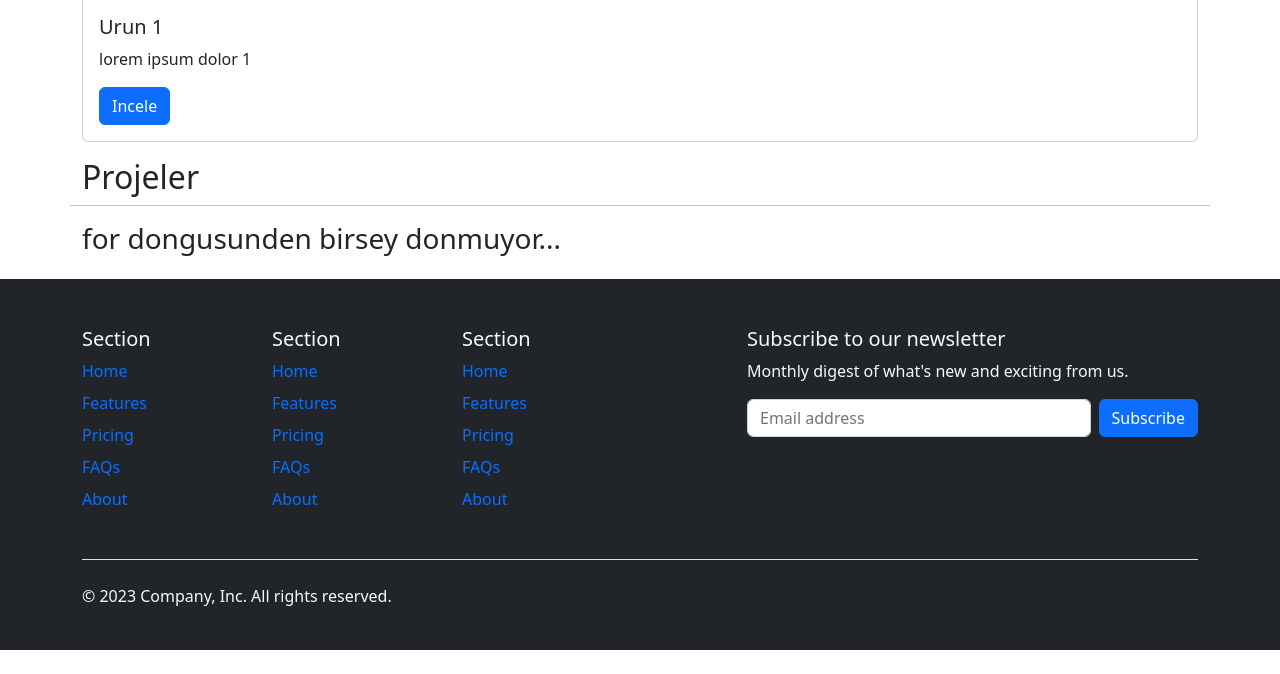
After one commit to barisist34/django_fake_db_kurumsal_site, a Django app: page /urunler/1/ in a window 1280 px wide. The commit adds this page. Shown: the part 577-1251 px from the top of the page. Run offline with Django 4.2, Linux system fonts and the light colour scheme; some libraries are stand-ins or nearby versions.

Commit message:
230905-197. 'product_detail' Sayfası ve Bilgilerin Getirilmesi

```diff
--- a/django_firmasi/urls.py
+++ b/django_firmasi/urls.py
@@ -27,6 +27,6 @@
 
 urlpatterns = [
     path('admin/', admin.site.urls),
-    path("products/",include("product.urls")),
+    path("urunler/",include("product.urls")),
     path("",include('page.urls')),
 ]
--- a/page/templates/base/navbar.html
+++ b/page/templates/base/navbar.html
@@ -10,6 +10,7 @@
                 <div class="navbar-nav ms-auto">
                     <a class="nav-link {% if request.path == "/" %}active{% endif %} " aria-current="page" href="">Anasayfa</a>
                     {% comment %} <a class="nav-link " href="\hakkimizda\">Hakkimizda</a> {% endcomment %}
+                    <a class="nav-link {% if request.path == "/urunler/" %}active{% endif %}" href="/urunler/">Urunler</a>
                     <a class="nav-link {% if request.path == "/hakkimizda/" %}active{% endif %}" href="/hakkimizda/">Hakkimizda</a>
                     <a class="nav-link {% if request.path == "/vizyonumuz/" %}active{% endif %} " href="/vizyonumuz/">Vizyon</a>
                     <a class="nav-link {% if request.path == "/iletisim/" %}active{% endif %} " href="/iletisim/">İletisim</a>
--- a/product/fake_db/products.py
+++ b/product/fake_db/products.py
@@ -1,11 +1,11 @@
 FAKE_DB_PRODUCTS=[
-    {"id":1,"title":"Urun 1","detail":"lorem ipsum dolor","url":"https://picsum.photos/id/150/900/400"},
-    {"id":2,"title":"Urun 2","detail":"lorem ipsum dolor","url":"https://picsum.photos/id/151/900/400"},
-    {"id":3,"title":"Urun 3","detail":"lorem ipsum dolor","url":"https://picsum.photos/id/152/900/400"},
-    {"id":4,"title":"Urun 4","detail":"lorem ipsum dolor","url":"https://picsum.photos/id/153/900/400"},
-    {"id":5,"title":"Urun 5","detail":"lorem ipsum dolor","url":"https://picsum.photos/id/154/900/400"},
-    {"id":6,"title":"Urun 6","detail":"lorem ipsum dolor","url":"https://picsum.photos/id/155/900/400"},
-    {"id":7,"title":"Urun 7","detail":"lorem ipsum dolor","url":"https://picsum.photos/id/156/900/400"},
-    {"id":8,"title":"Urun 8","detail":"lorem ipsum dolor","url":"https://picsum.photos/id/157/900/400"},
-    {"id":9,"title":"Urun 9","detail":"lorem ipsum dolor","url":"https://picsum.photos/id/158/900/400"},
+    {"id":1,"title":"Urun 1","detail":"lorem ipsum dolor 1","url":"https://picsum.photos/id/149/900/400"},
+    {"id":2,"title":"Urun 2","detail":"lorem ipsum dolor 2","url":"https://picsum.photos/id/151/900/400"},
+    {"id":3,"title":"Urun 3","detail":"lorem ipsum dolor 3","url":"https://picsum.photos/id/152/900/400"},
+    {"id":4,"title":"Urun 4","detail":"lorem ipsum dolor 4","url":"https://picsum.photos/id/153/900/400"},
+    {"id":5,"title":"Urun 5","detail":"lorem ipsum dolor 5","url":"https://picsum.photos/id/154/900/400"},
+    {"id":6,"title":"Urun 6","detail":"lorem ipsum dolor 6","url":"https://picsum.photos/id/155/900/400"},
+    {"id":7,"title":"Urun 7","detail":"lorem ipsum dolor 7","url":"https://picsum.photos/id/156/900/400"},
+    {"id":8,"title":"Urun 8","detail":"lorem ipsum dolor 8","url":"https://picsum.photos/id/157/900/400"},
+    {"id":9,"title":"Urun 9","detail":"lorem ipsum dolor 9","url":"https://picsum.photos/id/158/900/400"},
 ]
--- /dev/null
+++ b/product/templates/product/components/card.html
@@ -0,0 +1,10 @@
+<div class="col mb-2">
+    <div class="card">
+        <img src="{{img_url }}" class="card-img-top" alt="...">
+        <div class="card-body">
+            <h5 class="card-title">{{title}} </h5>
+            <p class="card-text">{{detail}} </p>
+            <a href="{{url}}/" class="btn btn-primary">Incele</a>
+        </div>
+    </div>
+</div>
--- a/product/templates/product/product_detail.html
+++ b/product/templates/product/product_detail.html
@@ -6,5 +6,6 @@
 
 
 {% block container %}
-{{detail|safe}}
+{{product_detail}}
+{% include 'product/components/card.html' with title=product_detail.title detail=product_detail.detail img_url=product_detail.url url=product_detail.id %}
 {% endblock container %}
--- a/product/urls.py
+++ b/product/urls.py
@@ -1,5 +1,5 @@
 from django.urls import path
-from product.views import product_list_view
+from product.views import product_list_view,product_detail_view
 from page.views import  (
     home,
     oylesine_view,
@@ -10,4 +10,7 @@
 
 urlpatterns = [
     path("",product_list_view),
+    path('<int:id>/',product_detail_view),
+
+
 ]
--- a/product/views.py
+++ b/product/views.py
@@ -1,5 +1,6 @@
 from django.shortcuts import render
 from .fake_db.products import FAKE_DB_PRODUCTS
+from django.http import Http404
 
 # Create your views here.
 
@@ -9,3 +10,13 @@
     )
 
     return render(request,"product/products.html",context)
+
+def product_detail_view(request,id):
+    result=list(filter(lambda x: x['id']==id,FAKE_DB_PRODUCTS)) ##### id ile sectigimiz icerigin sonucunun getirilmesi
+    if result:
+        context=dict(
+        product_detail=result[0]
+        )
+        print(context)
+        return render(request,"product/product_detail.html",context)
+    raise Http404
```
Also changed, not shown: product/templates/product/products.html (+6 -1 lines), product/templates/products/components/card.html (added, +10 -0 lines).
